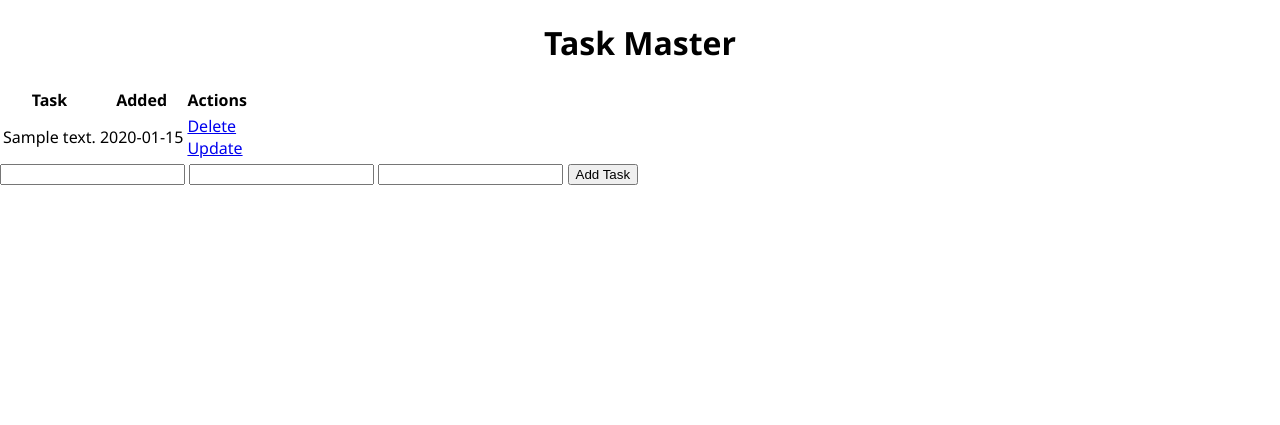
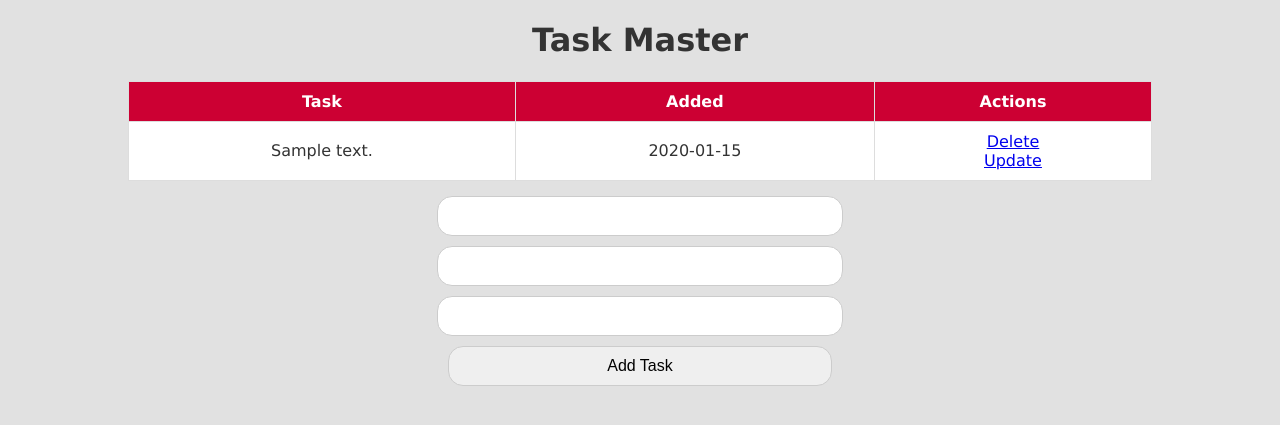
Before and after one commit to JashP26/HackRUSpring2025, a Flask app: template templates/index.html in a window 1280 px wide. Shown: the top 425 px of the page. Run offline with Flask 3, Linux system fonts and the light colour scheme; the template is opened without the code that fills it: most values are stand-ins (such as "Sample title", 1, 10 or a date in 2020).

Commit message:
Add files via upload

```diff
--- a/templates/static/main.css
+++ b/templates/static/main.css
@@ -1,4 +1,172 @@
+/*
+body, html {
+    margin: 0;
+    font-family: Josefin Sans;
+}
+
+.content {
+    margin: 0 auto;
+    width: 400px;
+}
+
+table, td, th {
+    border: 1px solid #aaa;
+}
+
+table {
+    border-collapse: collapse;
+    width: 100%;
+}
+
+th {
+    height: 30px;
+}
+
+td {
+    text-align: center;
+    padding: 5px;
+}
+
+.form {
+    margin-top: 20px;
+}
+
+#content {
+    width: 70%;
+}
+*/
+
 body {
-    margin : 0;
-    font-family :'Segoe UI', Tahoma, Geneva, Verdana, sans-serif
+    font-family: Verdana, Geneva, Tahoma, sans-serif;
+    margin: 0;
+    padding: 0;
+    background-color: rgb(225, 225, 225);
+    color: #333;
 }
+
+.flex-container {
+    display: flex;
+    justify-content: center;
+    background-color: black;
+    padding: 10px 0;
+}
+
+.flex-container button {
+    background-color: rgb(184, 102, 116);
+    border: none;
+    color: rgb(184, 102, 116);
+    padding: 10px 20px;
+    margin: 5px;
+    font-size: 16px;
+    cursor: pointer;
+    transition: 0.3s;
+    border-radius: 5px;
+}
+
+.flex-container button:hover {
+    background-color: grey;
+    color: white;
+}
+
+.home-page {
+    text-align: center;
+    padding: 20px;
+}
+
+.intro {
+    font-size: 24px;
+    font-weight: bold;
+    margin-top: 20px;
+}
+
+/* Normal Text */
+.normaltext {
+    font-size: 18px;
+    margin: 10px 0;
+    line-height: 1.5;
+}
+img {
+    max-width: 10%;
+    height: auto;
+    display: grid;
+    margin: 20px auto;
+    border-radius: 10px;
+}
+
+.itemsubmit {
+    background: rgb(184, 102, 116);
+    padding: 20px;
+    border-radius: 10px;
+    box-shadow: 0 4px 8px rgba(0, 0, 0, 0.1);
+    width: 50%;
+    margin: 20px auto;
+}
+
+form {
+    display: flex;
+    flex-direction: column;
+    align-items: center;
+    margin: 10px 0;
+}
+
+label {
+    font-size: 18px;
+    margin-bottom: 5px;
+}
+
+input {
+    width: 30%;
+    padding: 10px;
+    margin: 5px 0;
+    border: 1px solid #ccc;
+    border-radius: 15px;
+    font-size: 16px;
+}
+.itemsubmit button {
+    background-color: black;
+    color: rgb(184, 102, 116);
+    border: none;
+    padding: 12px 20px;
+    font-size: 16px;
+    cursor: pointer;
+    margin-top: 10px;
+    border-radius: 5px;
+    transition: 0.3s;
+}
+.itemsubmit button:hover {
+    background-color: gray ;
+}
+
+.listitem {
+    width: 80%;
+    margin: 20px auto;
+    background: rgb(184, 102, 116);
+    padding: 20px;
+    border-radius: 10px;
+    box-shadow: 0 4px 8px rgba(0, 0, 0, 0.1);
+}
+
+table {
+    width: 80%;
+    border-collapse: collapse;
+    margin-top: 10px;
+    margin-left: auto;
+    margin-right: auto;
+    padding: 20px;
+}
+
+th, td {
+    border: 1px solid #ddd;
+    padding: 10px;
+    text-align: center;
+}
+
+th {
+    background-color: #cc0033;
+    color: white;
+}
+
+td {
+    background-color: #ffffff;
+    height:auto;
+}
```
